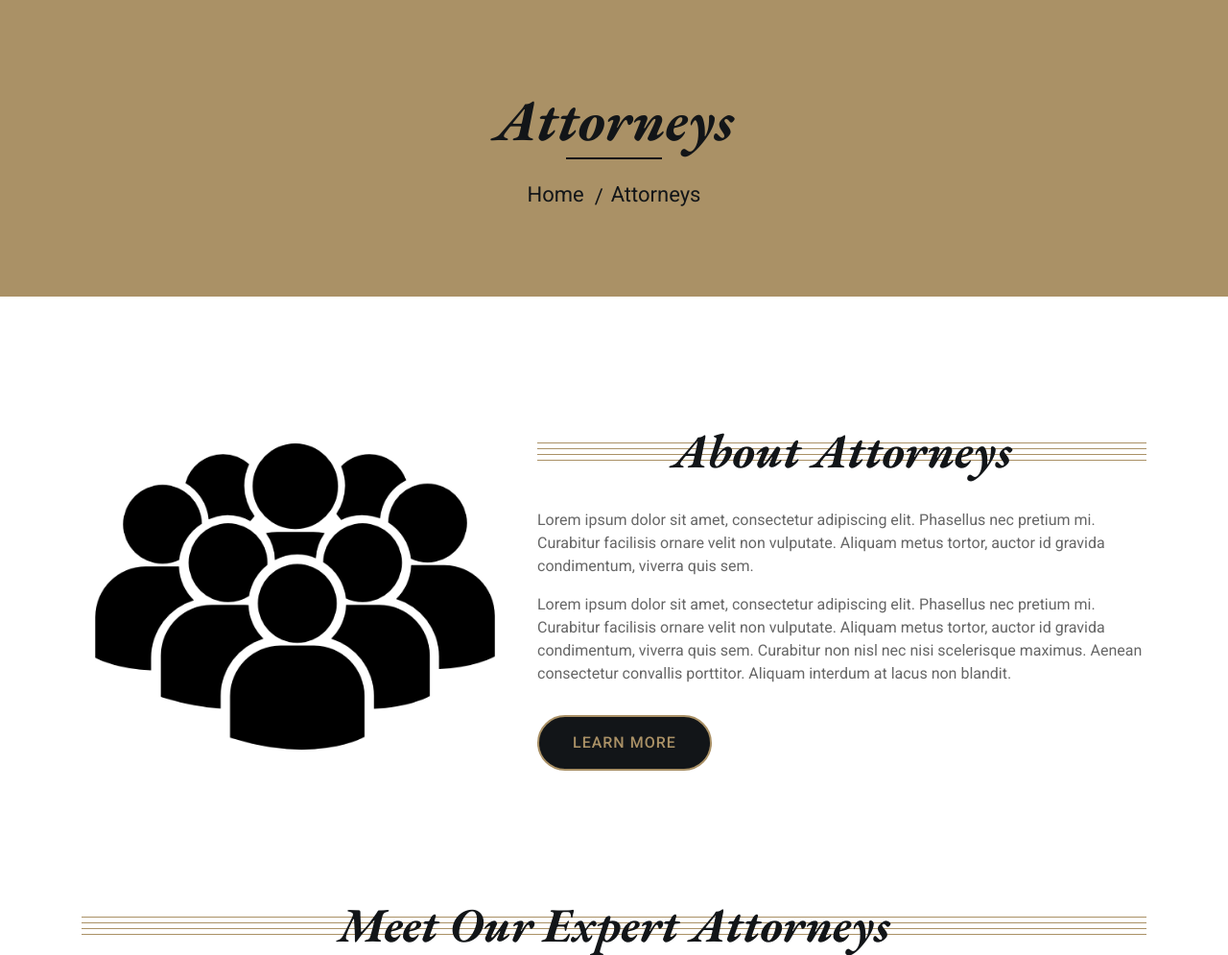
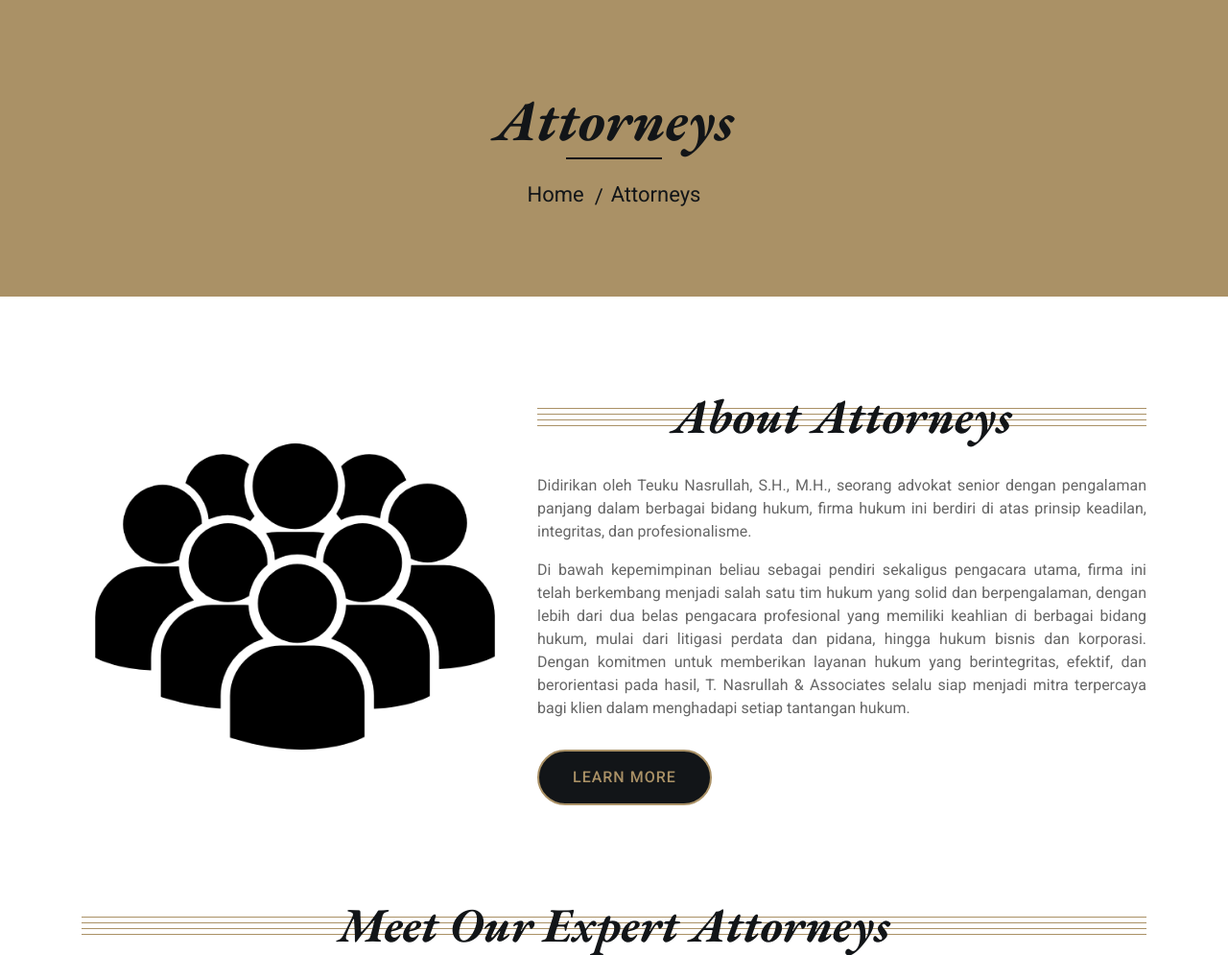
Before and after one commit to Faris31/tnalaw, a PHP site: page /team.html in a window 1280 px wide. Shown: the part 239-1234 px from the top of the page at 96% size. Run offline with PHP 8.4, Linux system fonts and the light colour scheme; some libraries are stand-ins or nearby versions.

Commit message:
ubah tentang pengacara dan css

```diff
--- a/css/style.css
+++ b/css/style.css
@@ -792,6 +792,7 @@ a:focus {
 
 .about .about-text p {
   font-size: 16px;
+  text-align: justify;
 }
 
 .about .about-text a.btn {
--- a/team.html
+++ b/team.html
@@ -132,15 +132,19 @@
                         </div>
                         <div class="about-text">
                             <p>
-                                Lorem ipsum dolor sit amet, consectetur adipiscing elit. Phasellus nec pretium mi.
-                                Curabitur facilisis ornare velit non vulputate. Aliquam metus tortor, auctor id gravida
-                                condimentum, viverra quis sem.
+                                Didirikan oleh Teuku Nasrullah, S.H., M.H., seorang advokat senior dengan pengalaman
+                                panjang dalam berbagai bidang hukum, firma hukum ini berdiri di atas prinsip keadilan,
+                                integritas, dan profesionalisme.
                             </p>
                             <p>
-                                Lorem ipsum dolor sit amet, consectetur adipiscing elit. Phasellus nec pretium mi.
-                                Curabitur facilisis ornare velit non vulputate. Aliquam metus tortor, auctor id gravida
-                                condimentum, viverra quis sem. Curabitur non nisl nec nisi scelerisque maximus. Aenean
-                                consectetur convallis porttitor. Aliquam interdum at lacus non blandit.
+                                Di bawah kepemimpinan beliau sebagai pendiri sekaligus pengacara utama, firma ini telah
+                                berkembang menjadi salah satu tim hukum yang solid dan berpengalaman, dengan lebih dari
+                                dua belas pengacara profesional yang memiliki keahlian di berbagai bidang hukum, mulai
+                                dari litigasi perdata dan pidana, hingga hukum bisnis dan korporasi.
+
+                                Dengan komitmen untuk memberikan layanan hukum yang berintegritas, efektif, dan
+                                berorientasi pada hasil, T. Nasrullah & Associates selalu siap menjadi mitra terpercaya
+                                bagi klien dalam menghadapi setiap tantangan hukum.
                             </p>
                             <a class="btn" href="">Learn More</a>
                         </div>
```
